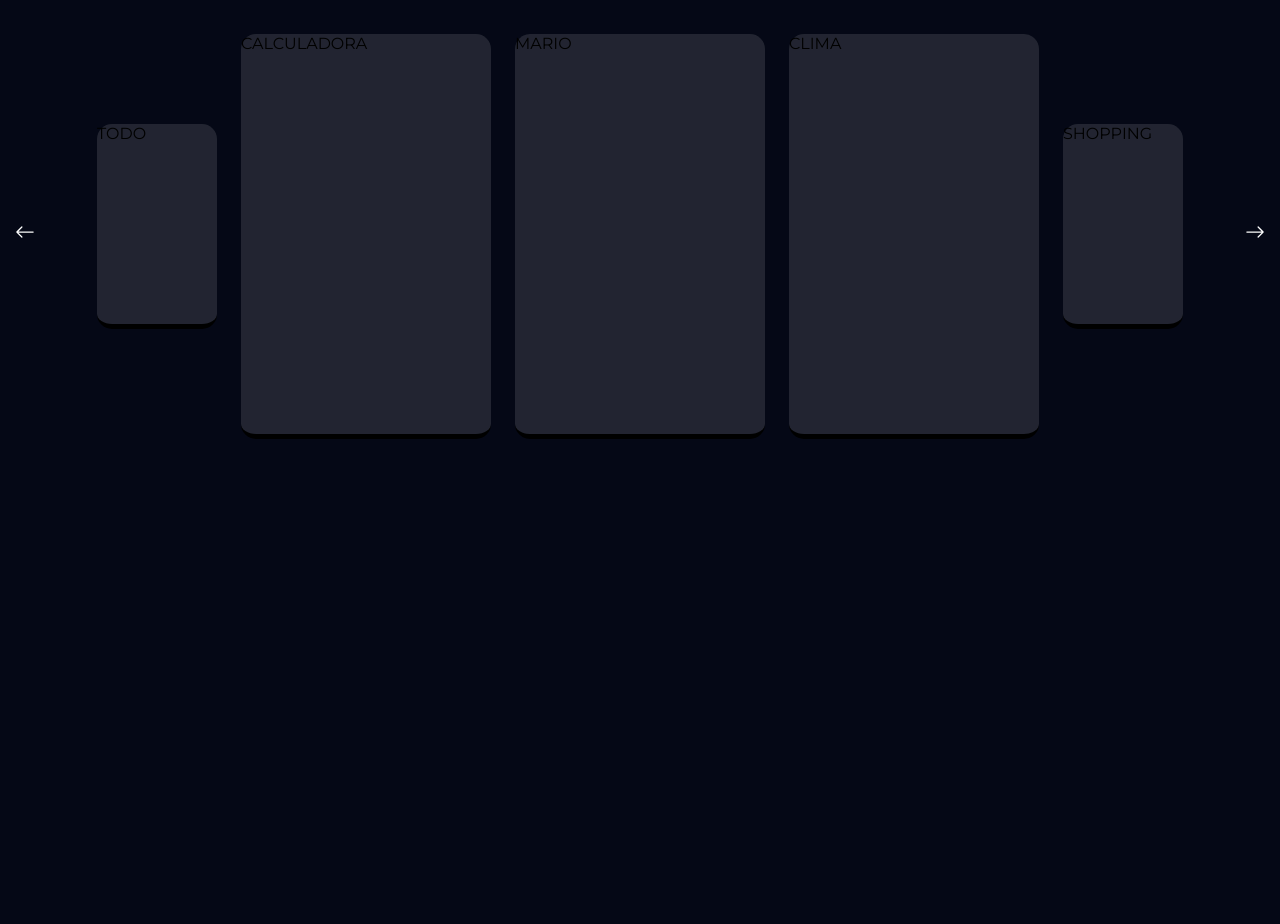
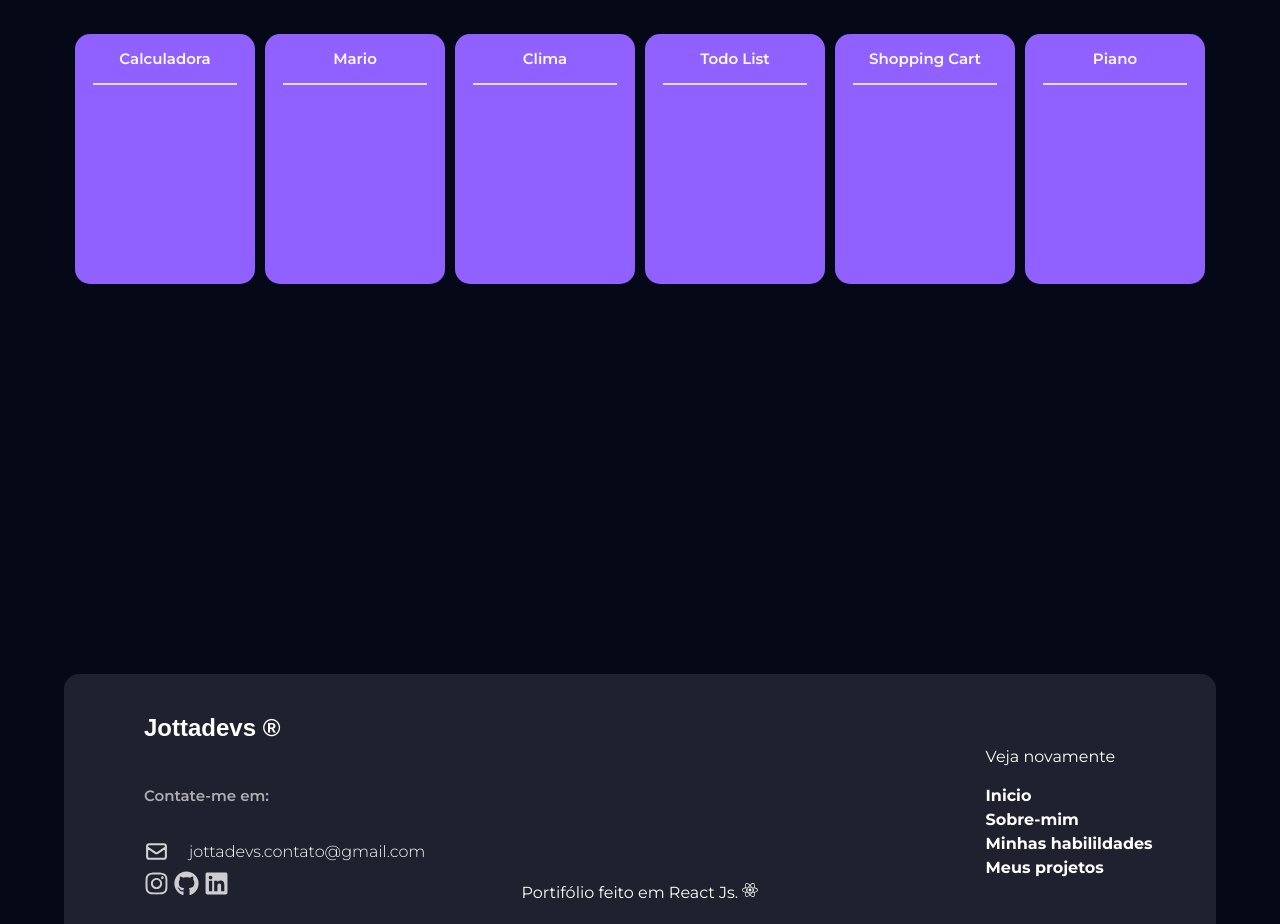
Before and after one commit to Jottadevs/Portifolio, a React (Vite) app: page / in a window 1280 px wide. Shown: the part 2366-3290 px from the top of the page. Before the commit the page ends 3200 px from the top, so only its background shows below. Built offline with nearby package versions, Linux system fonts and the light colour scheme.

Commit message:
adição de footer e  modelo dos projetos

```diff
--- a/package.json
+++ b/package.json
@@ -11,6 +11,7 @@
   "dependencies": {
     "react": "^18.2.0",
     "react-dom": "^18.2.0",
+    "react-elastic-carousel": "^0.11.5",
     "react-icons": "^4.10.1"
   },
   "devDependencies": {
--- a/src/App.jsx
+++ b/src/App.jsx
@@ -1,4 +1,5 @@
 import Aboutme from "./components/about-me/Aboutme";
+import Footer from "./components/footer/Footer";
 import Habilidades from "./components/habilidades/Habilidades";
 import Head from "./components/head/Head";
 import Main from "./components/main/Main";
@@ -16,6 +17,7 @@ function App() {
       <Aboutme />
       <Habilidades />
       <Projects />
+      <Footer />
     </div>
 
   )
--- /dev/null
+++ b/src/components/footer/Footer.css
@@ -0,0 +1,106 @@
+@import url("https://fonts.googleapis.com/css2?family=Montserrat:ital,wght@0,100;0,200;0,300;0,400;0,500;0,600;0,700;0,800;0,900;1,100;1,200;1,300;1,400;1,500;1,600;1,700;1,800;1,900&display=swap");
+
+.footer {
+  position: absolute;
+  top: 380vh;
+  width: 90%;
+  left: 5%;
+  height: 250px;
+  background-color: #ccc2;
+  border-radius: 15px 15px 0 0;
+  font-family: "Montserrat", sans-serif;
+}
+
+.descricao {
+  font-family: sans-serif;
+  color: white;
+  font-size: 24px;
+  font-weight: 600;
+  position: relative;
+  top: 40px;
+  left: 80px;
+}
+
+.email {
+  font-size: 16px;
+  font-weight: 600;
+  position: relative;
+  font-weight: 300;
+  top: 130px;
+  left: 100px;
+  color: white;
+}
+
+.email a {
+  color: white;
+  text-decoration: none;
+}
+
+.email a:hover {
+  opacity: 0.6;
+}
+
+.logo-email {
+  position: relative;
+  font-size: 25px;
+  left: -20px;
+  top: 7px;
+  opacity: 0.8;
+}
+
+.contateme {
+  position: absolute;
+  top: -85px;
+  font-size: 15px;
+  color: white;
+  width: 150px;
+  font-weight: 600;
+  opacity: 0.8;
+}
+
+.redes-sociais {
+  width: 20px;
+  display: flex;
+  position: relative;
+  gap: 5px;
+  top: 140px;
+  left: 80px;
+  font-size: 25px;
+  opacity: 0.8;
+}
+
+.redes-sociais a {
+  text-decoration: none;
+  color: var(--text);
+}
+
+.redes-sociais a:hover {
+  opacity: 0.6;
+}
+
+.novamente {
+  position: relative;
+  top: -15px;
+}
+
+.navegação {
+  position: absolute;
+  left: 80%;
+  color: white;
+  font-size: 16px;
+  display: flex;
+  flex-direction: column;
+  gap: 5px;
+}
+
+.navegação label h4:hover {
+  opacity: 0.8;
+}
+
+.feitoem {
+  position: relative;
+  display: flex;
+  justify-content: center;
+  top: 120px;
+  color: white;
+}
--- /dev/null
+++ b/src/components/footer/Footer.jsx
@@ -0,0 +1,121 @@
+import './Footer.css'
+import { FaInstagram } from 'react-icons/fa' // Iconde do instagram
+import { FaGithub } from 'react-icons/fa' // Icone do github
+import { FaLinkedin } from 'react-icons/fa' // Icone do linkedin
+import { FaReact } from 'react-icons/fa' // Icone do react
+import { HiOutlineMail } from "react-icons/hi" // Icone do email
+
+function Footer() {
+
+    function inicio() {
+        const elementoDestino = document.getElementById("main");
+        const posicaoDestino = elementoDestino.offsetTop - window.innerHeight * 0.08;
+
+        window.scrollTo({
+            top: posicaoDestino,
+            behavior: "smooth"
+        });
+    }
+
+    function sobremim() {
+        const elementoDestino = document.getElementById("sobremim");
+        const posicaoDestino = elementoDestino.offsetTop - window.innerHeight * 0.2;
+
+        window.scrollTo({
+            top: posicaoDestino,
+            behavior: "smooth"
+        });
+    }
+
+    function skills() {
+        const elementoDestino = document.getElementById("skills");
+        const posicaoDestino = elementoDestino.offsetTop - window.innerHeight * 0.2;
+
+        window.scrollTo({
+            top: posicaoDestino,
+            behavior: "smooth"
+        });
+    }
+
+    function projects() {
+        const elementoDestino = document.getElementById("projects");
+        const posicaoDestino = elementoDestino.offsetTop - window.innerHeight * 0.2;
+
+        window.scrollTo({
+            top: posicaoDestino,
+            behavior: "smooth"
+        });
+    }
+
+
+    return (
+        <div className="footer">
+
+
+            <p className="descricao">
+                Jottadevs &reg;
+            </p>
+
+            <p className="email">
+                <a href="mailto:jottadevs.contato@gmail.com">
+                    <HiOutlineMail className='logo-email' />
+                </a>
+                jottadevs.contato@gmail.com
+            </p>
+
+
+            <div className="redes-sociais">
+
+                <p className='contateme'>Contate-me em:</p>
+
+                <a href="https://instagram.com/jottalucass" target='_blanck'>
+                    <FaInstagram />
+                </a>
+
+                <a href="https://github.com/Jottadevs" target='_blanck'>
+                    <FaGithub />
+                </a>
+
+                <a href="https://www.linkedin.com/in/jo%C3%A3o-lucas-99aa9b259/" target='_blanck'>
+                    <FaLinkedin />
+                </a>
+            </div>
+
+            <div className='navegação'>
+
+                <p className="novamente">
+                    Veja novamente
+                </p>
+
+                <label>
+                    <h4 className='about-button'>Inicio</h4>
+                    <input type='button' onClick={inicio} hidden></input>
+                </label>
+
+                <label>
+                    <h4 className='about-button'>Sobre-mim</h4>
+                    <input type='button' onClick={sobremim} hidden></input>
+                </label>
+
+                <label>
+                    <h4 className='about-button'>Minhas habilildades</h4>
+                    <input type='button' onClick={skills} hidden></input>
+                </label>
+
+                <label>
+                    <h4 className='about-button'>Meus projetos</h4>
+                    <input type='button' onClick={projects} hidden></input>
+                </label>
+            </div>
+
+
+            <div className="feitoem">
+                <p>Portifólio feito em React Js. <FaReact /></p>
+            </div>
+
+
+        </div>
+    );
+}
+
+export default Footer;
--- a/src/components/head/Head.jsx
+++ b/src/components/head/Head.jsx
@@ -1,8 +1,9 @@
 
-import Sidebar from './sidebar/Sidebar'
+import Sidebar from './sidebar/Sidebar';
 import './Head.css'
 
 function Head() {
+
 
     function inicio() {
         const elementoDestino = document.getElementById("main");
@@ -44,8 +45,6 @@ function Head() {
         });
     }
 
-
-
     return (
         <div>
 
--- a/src/components/projetos/Projects.css
+++ b/src/components/projetos/Projects.css
@@ -7,18 +7,9 @@
   top: 290vh;
   border-radius: 15px;
   font-family: "Montserrat", sans-serif;
-}
-
-.buttons {
-  position: absolute;
-  width: 1250px;
-  left: 50%;
-  transform: translate(-50%);
-  height: 500px;
   display: flex;
-  justify-content: space-between;
-  align-items: center;
-  z-index: 1;
+  flex-direction: column;
+  gap: 10px;
 }
 
 .title {
@@ -30,95 +21,50 @@
   font-weight: 700;
 }
 
+.title-project {
+  position: relative;
+  top: 15px;
+  display: flex;
+  align-items: center;
+  justify-content: center;
+  font-size: 15px;
+  color: var(--text);
+  font-weight: 600;
+}
+
 .projects {
   position: relative;
   display: flex;
+  align-items: center;
   justify-content: center;
-  align-items: center;
   top: 40px;
-  left: -2%;
+  gap: 10px;
 }
 
-.project-todolist {
+.project {
   position: relative;
-  width: 120px;
-  height: 200px;
-  background-color: var(--skills);
+  width: 180px;
+  height: 250px;
+  background-color: var(--projetos);
   border-radius: 15px;
-  border-bottom: 5px solid black;
-  left: -2%;
 }
 
-.project-calculadora {
-  position: relative;
-  width: 250px;
-  height: 400px;
-  top: 10px;
-  background-color: var(--skills);
-  border-radius: 15px;
-  border-bottom: 5px solid black;
+.project:hover {
+  border-bottom: 5px solid var(--text);
 }
 
-.project-mario {
-  position: relative;
-  width: 250px;
+.project.active {
+  position: absolute;
+  width: 500px;
   height: 400px;
-  top: 10px;
-  left: 2%;
-  background-color: var(--skills);
-  border-radius: 15px;
-  border-bottom: 5px solid black;
+  z-index: 1;
 }
 
-.project-weather {
+.projects2 {
   position: relative;
-  width: 250px;
-  height: 400px;
-  top: 10px;
-  left: 4%;
-  background-color: var(--skills);
-  border-radius: 15px;
-  border-bottom: 5px solid black;
+  display: flex;
+  align-items: center;
+  justify-content: center;
+  top: 50px;
+  gap: 10px;
 }
-
-.project-carrinho-compras {
-  position: relative;
-  width: 120px;
-  height: 200px;
-  background-color: var(--skills);
-  border-radius: 15px;
-  border-bottom: 5px solid black;
-  left: 6%;
-}
-
-.project-piano {
-  position: relative;
-  width: 250px;
-  height: 400px;
-  background-color: var(--skills);
-  border-radius: 15px;
-  border-right: 5px solid black;
-  border-bottom: 5px solid black;
-  display: none;
-}
-
-.button-icon-left {
-  font-size: 20px;
-  color: white;
-  position: relative;
-  cursor: pointer;
-}
-
-.button-icon-right {
-  font-size: 20px;
-  color: white;
-  position: relative;
-  cursor: pointer;
-}
-
-.button-icon-left:hover {
-  opacity: 0.8;
-}
-.button-icon-right:hover {
-  opacity: 0.8;
-}
--- a/src/components/projetos/Projects.jsx
+++ b/src/components/projetos/Projects.jsx
@@ -1,12 +1,26 @@
 import './projects.css'
-import { BsArrowLeft, BsArrowRight } from "react-icons/bs"
 
-const todolist = document.querySelector("#todolist")
-const calculadora = document.querySelector("#calculadora")
-const mario = document.querySelector("#mario")
-const clima = document.querySelector("#clima")
-const shopping = document.querySelector("#shopping")
-const piano = document.querySelector("#piano")
+let fundo = false
+
+function darkfundo(event) {
+    const projetoClicado = event.currentTarget;
+
+    if (!fundo) {
+        fundo = true;
+
+        const projetoAtivo = document.querySelector('.project.active');
+        if (projetoAtivo) {
+            projetoAtivo.classList.remove('active');
+        }
+
+        projetoClicado.classList.add('active');
+    } else {
+        fundo = false;
+
+        projetoClicado.classList.remove('active');
+    }
+}
+
 
 
 
@@ -15,47 +29,47 @@ function Projects() {
         <div id="projects">
             <p className='title'>Projetos: </p>
 
+            <div className='projects'>
 
-            <div className='buttons'>
-                <label>
-                    <BsArrowLeft className='button-icon-left' />
-                    <input type="button" hidden />
-                </label>
 
-                <label>
-                    <BsArrowRight className='button-icon-right' />
-                    <input type="button" hidden />
-                </label>
+                <div onClick={darkfundo} id="calculadora" className='project'>
+                    <h3 className='title-project'>Calculadora</h3>
+                    <div className="line"></div>
                 </div>
 
-            <div className='projects'>
-                <div id="todolist" className="project-todolist">
-                    TODO
+                <div onClick={darkfundo} id="mario" className='project'>
+                    <h3 className='title-project'>Mario</h3>
+                    <div className="line"></div>
+
                 </div>
 
-                <div id="calculadora" className='project-calculadora'>
-                    CALCULADORA
+                <div onClick={darkfundo} id="clima" className='project'>
+                    <h3 className='title-project'>Clima</h3>
+                    <div className="line"></div>
+
                 </div>
 
-                <div id="mario" className='project-mario'>
-                    MARIO
+                <div onClick={darkfundo} id="todolist" className="project">
+                    <h3 className='title-project'>Todo List</h3>
+                    <div className="line"></div>
+
                 </div>
 
-                <div id="clima" className='project-weather'>
-                    CLIMA
+                <div onClick={darkfundo} id="shopping" className="project">
+                    <h3 className='title-project'>Shopping Cart</h3>
+                    <div className="line"></div>
+
                 </div>
 
-                <div id="shopping" className="project-carrinho-compras">
-                    SHOPPING
+                <div onClick={darkfundo} id="piano" className="project">
+                    <h3 className='title-project'>Piano</h3>
+                    <div className="line"></div>
+
+                </div>
             </div>
 
-                <div id="piano" className="project-piano">
-                    PIANO
         </div>
-            </div>
-        </div >
-
     );
 }
 
-export default Projects;
+export default Projects
--- a/src/main.css
+++ b/src/main.css
@@ -18,6 +18,7 @@ body {
   --text: #fafafa;
   --elements: #4685ff;
   --skills: #ddd2;
+  --projetos: #9061ff;
 }
 
 .light {
```
Also changed, not shown: 2 other files (tests, documents, lock files or other folders). Lines whose indentation alone changed are shown as unchanged.
